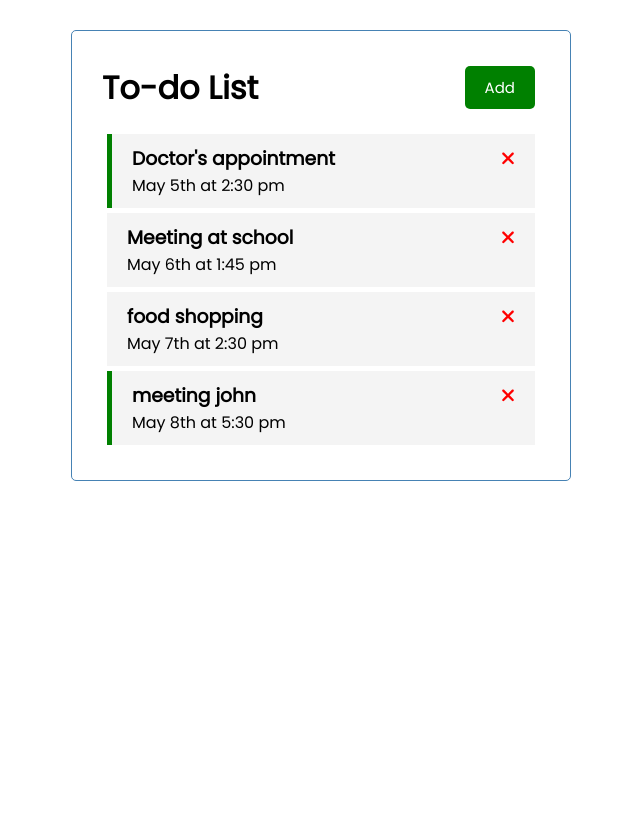
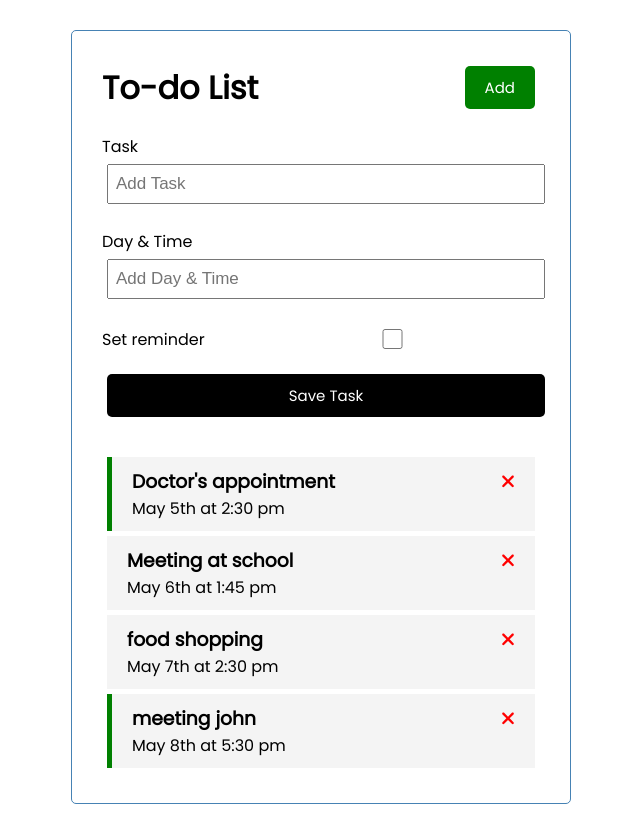
Before and after one commit to ramzi-km/To-do-_list, an Angular app: page / in a window 1280 px wide. Shown: the whole page, without its empty margins (319-959 px from the left). Before the commit the page ends 800 px from the top, so only its background shows below. Built offline with nearby package versions, Linux system fonts and the light colour scheme; data requests are answered from the project's data file.

Commit message:
add task on progress

```diff
--- /dev/null
+++ b/src/app/components/add-task/add-task.component.css
@@ -0,0 +1,3 @@
+.add-form{
+    margin-bottom: 40px;
+}
--- /dev/null
+++ b/src/app/components/add-task/add-task.component.html
@@ -0,0 +1,15 @@
+<form class="add-form">
+  <div class="form-control">
+    <label for="text">Task</label>
+    <input type="text" name="text" [(ngModel)]="text" id="text" placeholder="Add Task" />
+  </div>
+  <div class="form-control">
+    <label for="day">Day & Time</label>
+    <input type="text" name="day" [(ngModel)]="day" id="day" placeholder="Add Day & Time" />
+  </div>
+  <div class="form-control form-control-check">
+    <label for="reminder">Set reminder</label>
+    <input type="checkbox" name="reminder" [(ngModel)]="reminder" id="reminder" />
+  </div>
+  <input type="submit" value="Save Task" class="btn btn-block">
+</form>
--- /dev/null
+++ b/src/app/components/add-task/add-task.component.ts
@@ -0,0 +1,13 @@
+import { Component } from '@angular/core';
+
+@Component({
+  selector: 'app-add-task',
+  templateUrl: './add-task.component.html',
+  styleUrls: ['./add-task.component.css']
+})
+export class AddTaskComponent {
+  text!: string;
+  day!:string;
+  reminder: boolean = false;
+
+}
--- a/src/app/components/tasks/tasks.component.html
+++ b/src/app/components/tasks/tasks.component.html
@@ -1,3 +1,4 @@
+<app-add-task></app-add-task>
 <app-task-item
   (onDeleteTask)="deleteTask(task)"
   (onToggleReminder)="toggleReminder(task)"
```
Also changed, not shown: src/app/app.module.ts (+6 -2 lines), 1 other file (tests, documents, lock files or other folders).
